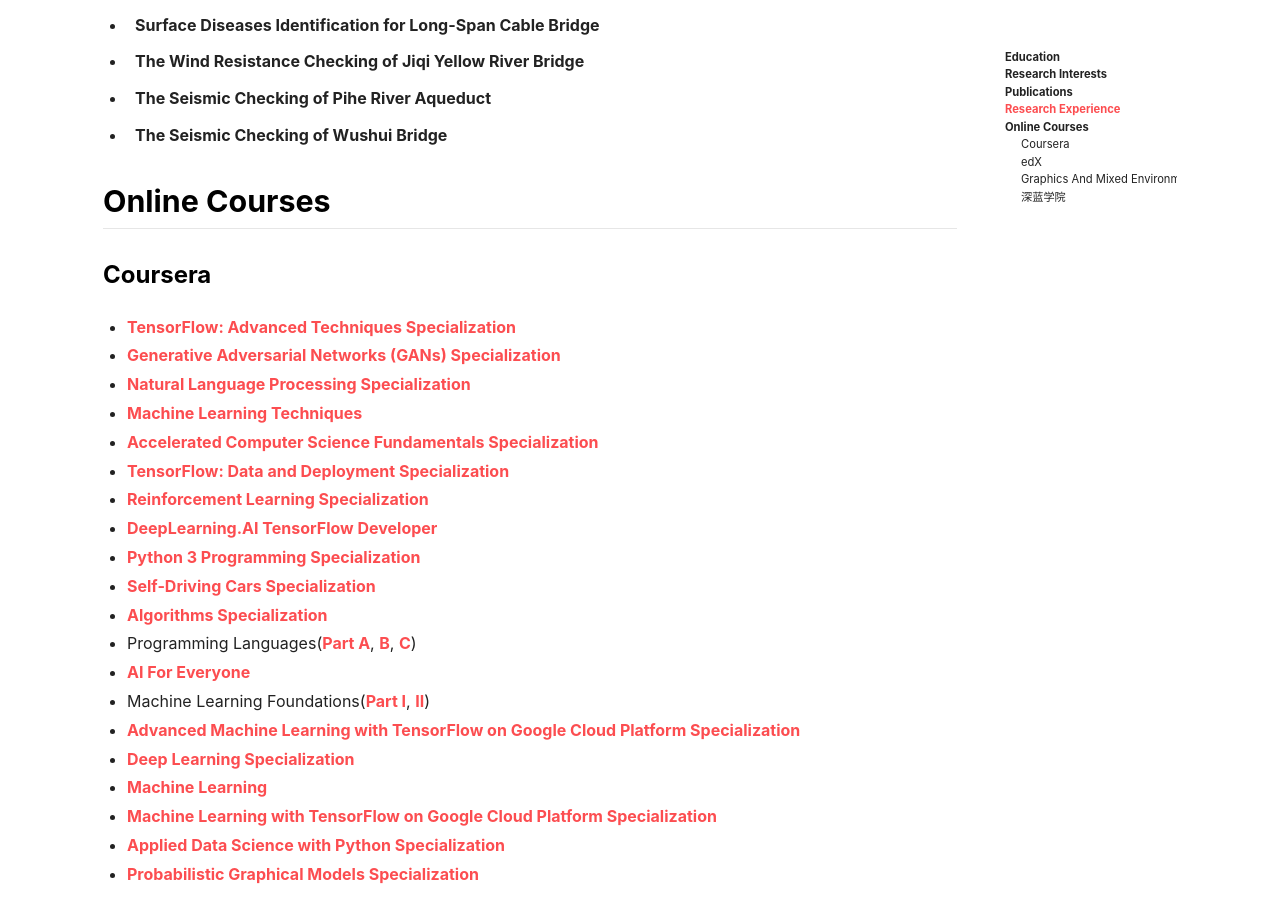
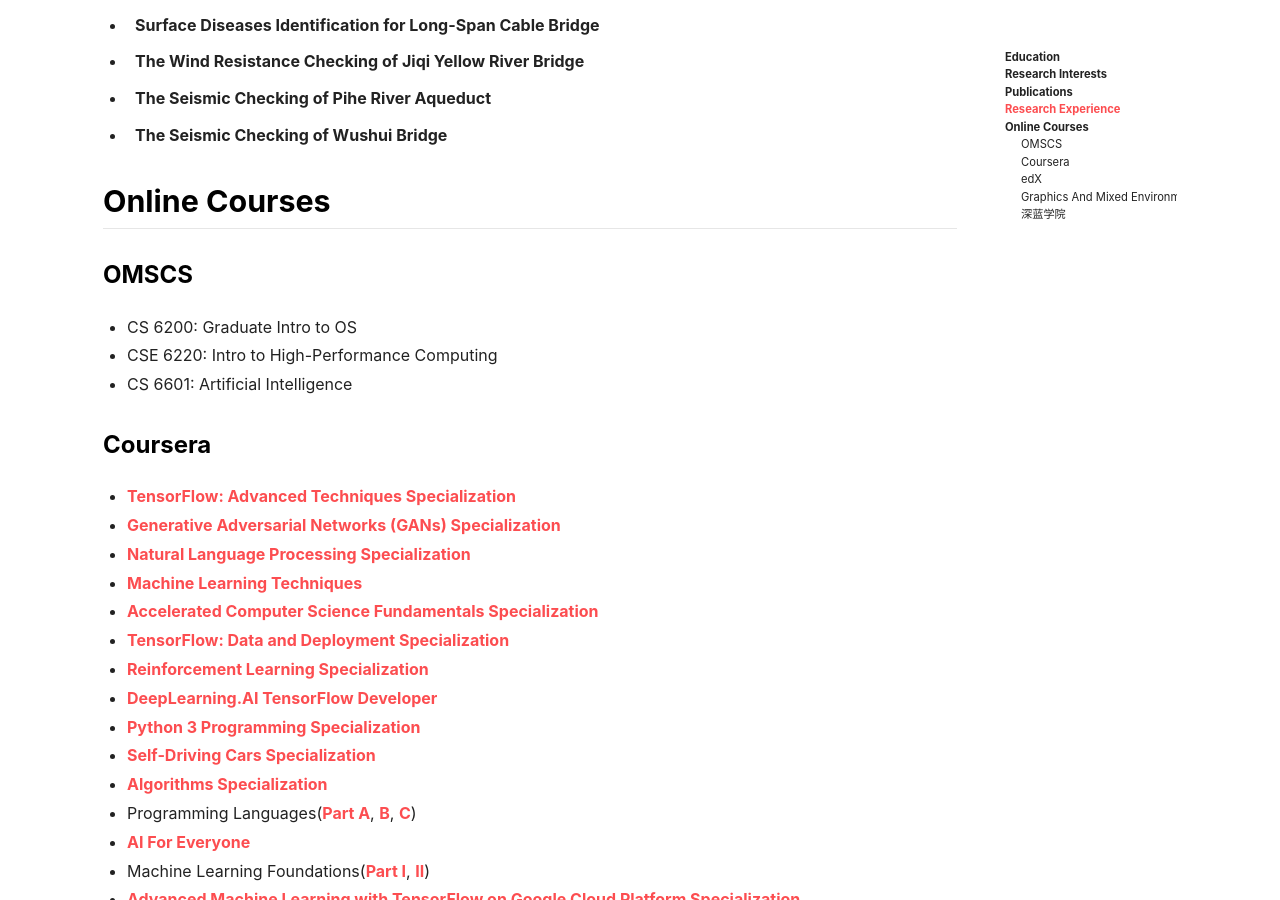
Before and after one commit to peng00bo00/peng00bo00_previous_blog, a Jekyll site: the page built from about.md, in a window 1280 px wide and 900 px high, scrolled down 1881 px. Built offline with Jekyll 4.4.1, drawn with Linux system fonts in a browser that asks for light colours; nearby versions of some CDN libraries.

Commit message:
Update about.md

```diff
--- a/about.md
+++ b/about.md
@@ -100,6 +100,12 @@
 
 ## Online Courses
 
+### OMSCS
+
+- CS 6200: Graduate Intro to OS
+- CSE 6220: Intro to High-Performance Computing
+- CS 6601: Artificial Intelligence
+
 ### Coursera
 
 - [TensorFlow: Advanced Techniques Specialization](https://www.coursera.org/account/accomplishments/specialization/AJH4JFB2A5G3)
```
